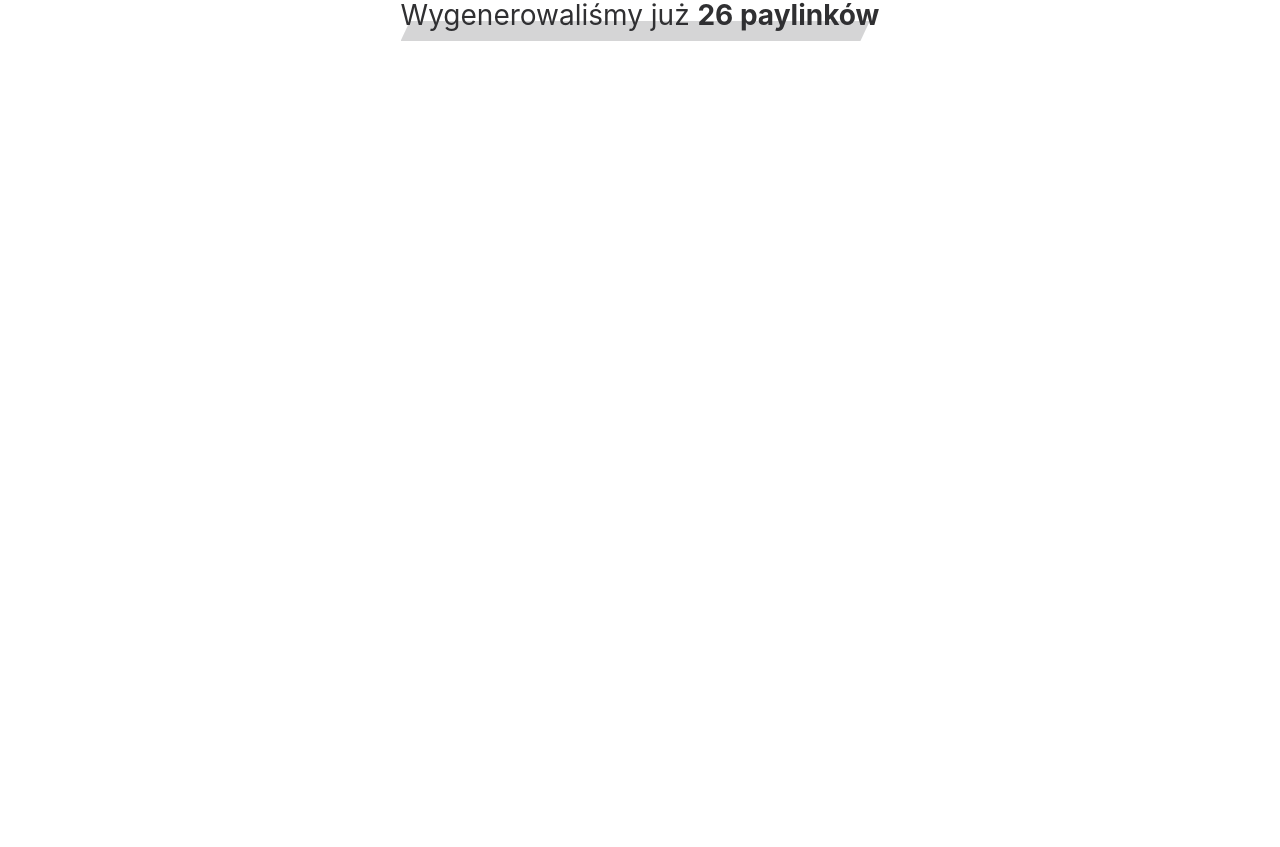
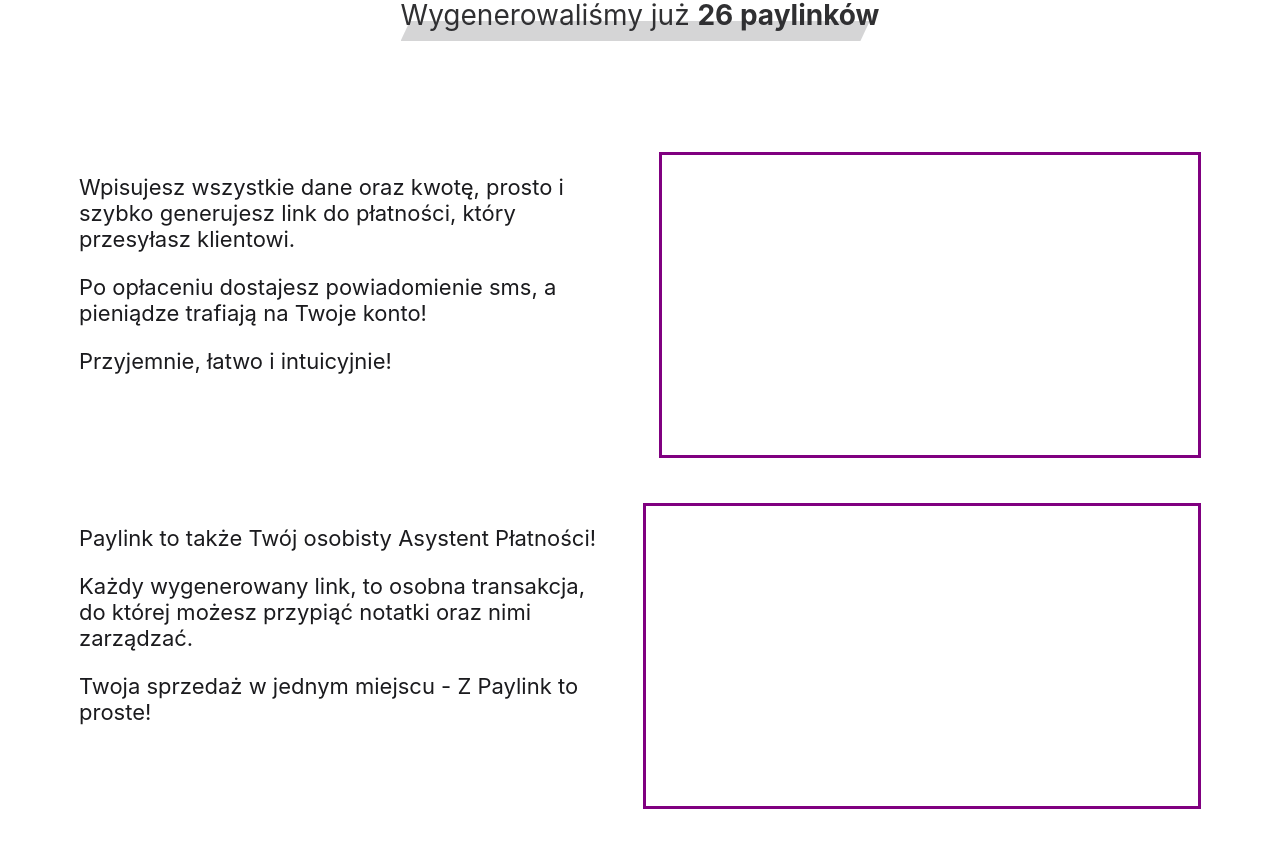
Before and after one commit to MagicianPL/PayBud, a React (Create React App) app: page / in a window 1280 px wide. Shown: the part 641-1488 px from the top of the page. Before the commit the page ends 1001 px from the top, so only its background shows below. Built offline with nearby package versions, Linux system fonts and the light colour scheme.

Commit message:
InfoStep cmp in build

```diff
--- a/src/components/Homepage/About/StyledWrapper.tsx
+++ b/src/components/Homepage/About/StyledWrapper.tsx
@@ -30,7 +30,7 @@
     color: ${({theme}) => theme.colors.secondary};
     text-align: left;
     font-size: 28px;
-    margin: 100px auto 45px auto;
+    margin: 100px auto 120px auto;
     width: max-content;
     position: relative;
 
--- /dev/null
+++ b/src/components/Homepage/InfoStep/InfoStep.tsx
@@ -0,0 +1,29 @@
+import React from 'react';
+
+import StyledWrapper from './StyledWrapper';
+
+const InfoStep = () => {
+    return(
+        <StyledWrapper>
+            <div className="flex">
+            <div>
+                <p>Wpisujesz wszystkie dane oraz kwotę, prosto i szybko generujesz link do płatności, który przesyłasz klientowi.</p>
+                <p> Po opłaceniu dostajesz powiadomienie sms, a pieniądze trafiają na Twoje konto!</p>
+                <p>Przyjemnie, łatwo i intuicyjnie!</p>
+            </div>
+            <div></div>
+            </div>
+
+            <div className="flex">
+            <div>
+                <p>Paylink to także Twój osobisty Asystent Płatności!</p>
+                <p>Każdy wygenerowany link, to osobna transakcja, do której możesz przypiąć notatki oraz nimi zarządzać.</p>
+                <p>Twoja sprzedaż w jednym miejscu - Z Paylink to proste!</p>
+            </div>
+            <div></div>
+            </div>
+        </StyledWrapper>
+    );
+};
+
+export default InfoStep;
--- /dev/null
+++ b/src/components/Homepage/InfoStep/StyledWrapper.tsx
@@ -0,0 +1,28 @@
+import styled from 'styled-components';
+
+const StyledWrapper = styled.div`
+
+    .flex {
+        display: flex;
+        justify-content: space-between;
+        align-items: flex-start;
+
+        p {
+            text-align: left;
+            margin-bottom: 20px;
+            font-size: 22px;
+            color: ${({theme}) => theme.colors.primary};
+        }
+
+        div:nth-child(even) {
+            border: 3px solid purple;
+            width: 100%;
+            max-width: 600px;
+            height: 300px;
+            margin-left: 30px;
+            margin-bottom: 45px;
+        }
+    }
+`;
+
+export default StyledWrapper;
--- a/src/pages/Homepage/Homepage.tsx
+++ b/src/pages/Homepage/Homepage.tsx
@@ -3,12 +3,14 @@
 import StyledViewWrapper from '../../components/StyledViewWrapper/StyledViewWrapper';
 import Test from '../../components/Test';
 import About from '../../components/Homepage/About/About';
+import InfoStep from '../../components/Homepage/InfoStep/InfoStep';
 
 const Homepage = () => {
     return(
         <StyledViewWrapper>
             <Test />
             <About />
+            <InfoStep />
         </StyledViewWrapper>
     );
 };
```
